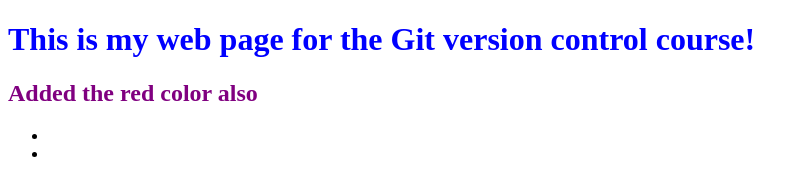
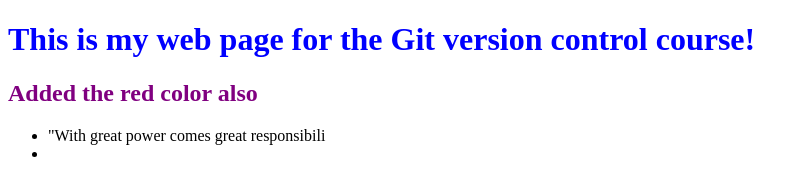
Before and after one commit to fox-ryanfougere/0main_openSAP_repo, a plain HTML site: page index.html in a window 1280 px wide. Shown: the whole page, without its empty margins (0-808 px from the left). Drawn offline with Linux system fonts and the light colour scheme.

Commit message:
Added quote from Uncle Ben

```diff
--- a/index.html
+++ b/index.html
@@ -8,7 +8,7 @@
 		<h1 style = "color: Blue">This is my web page for the Git version control course!</h1>
 		<h2 style = "color: Purple">Added the red color also</h2>
 		<ul>
-			<li></li>
+			<li>"With great power comes great responsibili</li>
 			<li></li>
 		</ul>
 	</body>
```
